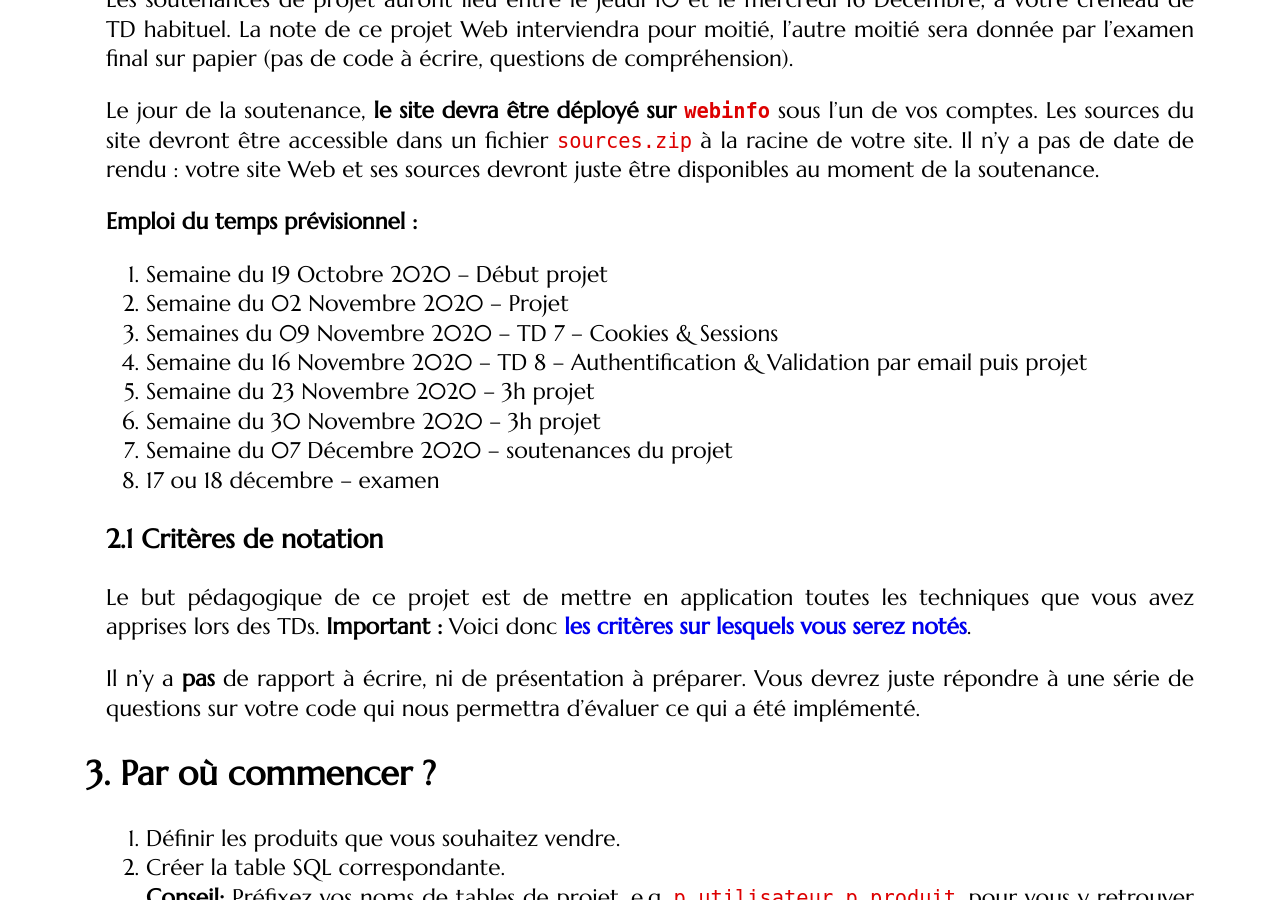
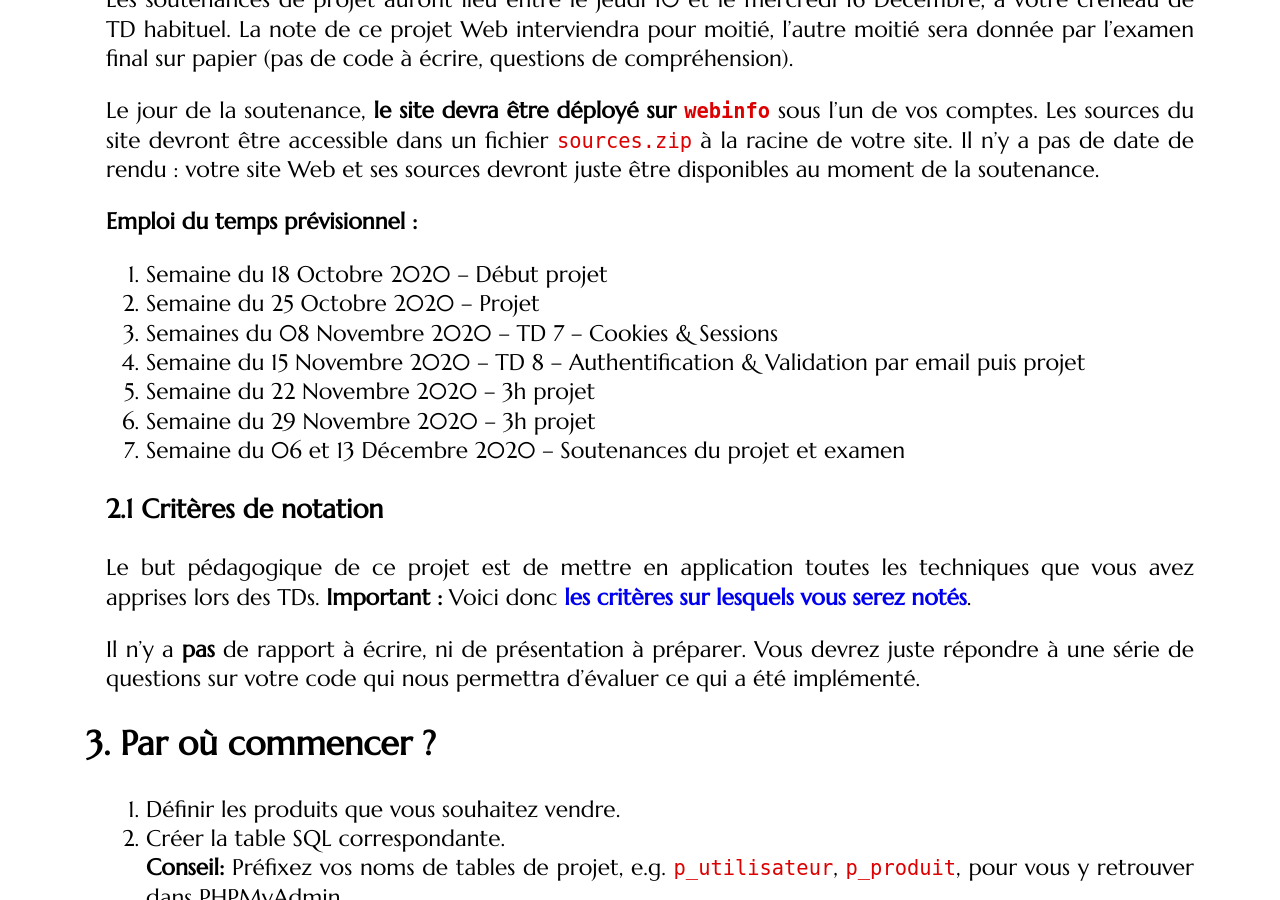
Before and after one commit to romainlebreton/R3.01-DeveloppementWeb, a Jekyll site: the page built from projet.md, in a window 1280 px wide and 900 px high, scrolled down 670 px. Built offline with Jekyll 4.4.1, drawn with Linux system fonts in a browser that asks for light colours; some web fonts are replaced.

Commit message:
changement date projet

```diff
--- a/projet.md
+++ b/projet.md
@@ -36,15 +36,15 @@ soutenance.
 
 **Emploi du temps prévisionnel :**
 
-1. Semaine du 19 Octobre 2020 --  Début projet
-1. Semaine du 02 Novembre 2020 -- Projet
-1. Semaines du 09 Novembre 2020 --  TD 7 -- Cookies & Sessions
-1. Semaine du 16 Novembre 2020 -- TD 8 -- Authentification & Validation par email
+1. Semaine du 18 Octobre 2020 --  Début projet
+1. Semaine du 25 Octobre 2020 -- Projet
+1. Semaines du 08 Novembre 2020 --  TD 7 -- Cookies & Sessions
+1. Semaine du 15 Novembre 2020 -- TD 8 -- Authentification & Validation par email
    puis projet
-1. Semaine du 23 Novembre 2020 -- 3h projet
-1. Semaine du 30 Novembre 2020 -- 3h projet
-1. Semaine du 07 Décembre 2020 -- soutenances du projet
-1. 17 ou 18 décembre -- examen
+1. Semaine du 22 Novembre 2020 -- 3h projet
+1. Semaine du 29 Novembre 2020 -- 3h projet
+1. Semaine du 06 et 13 Décembre 2020 -- Soutenances du projet et examen
+
 
 ### Critères de notation
 
```
